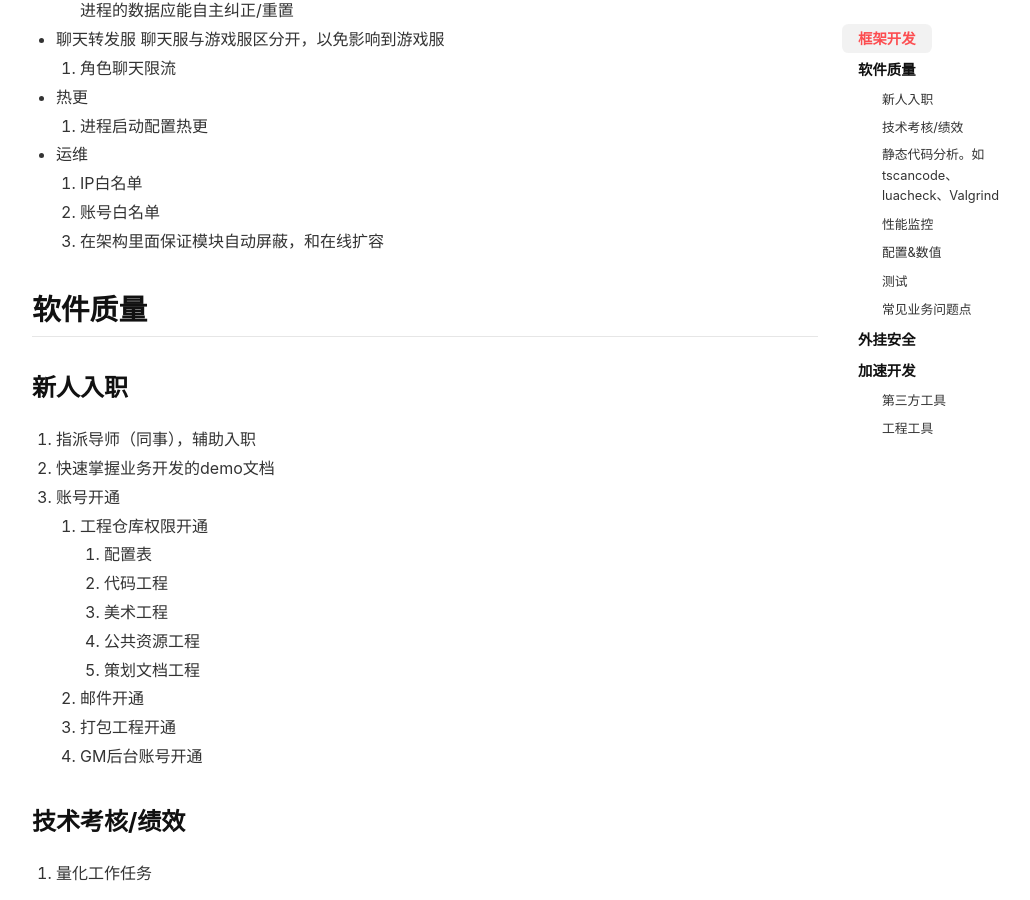
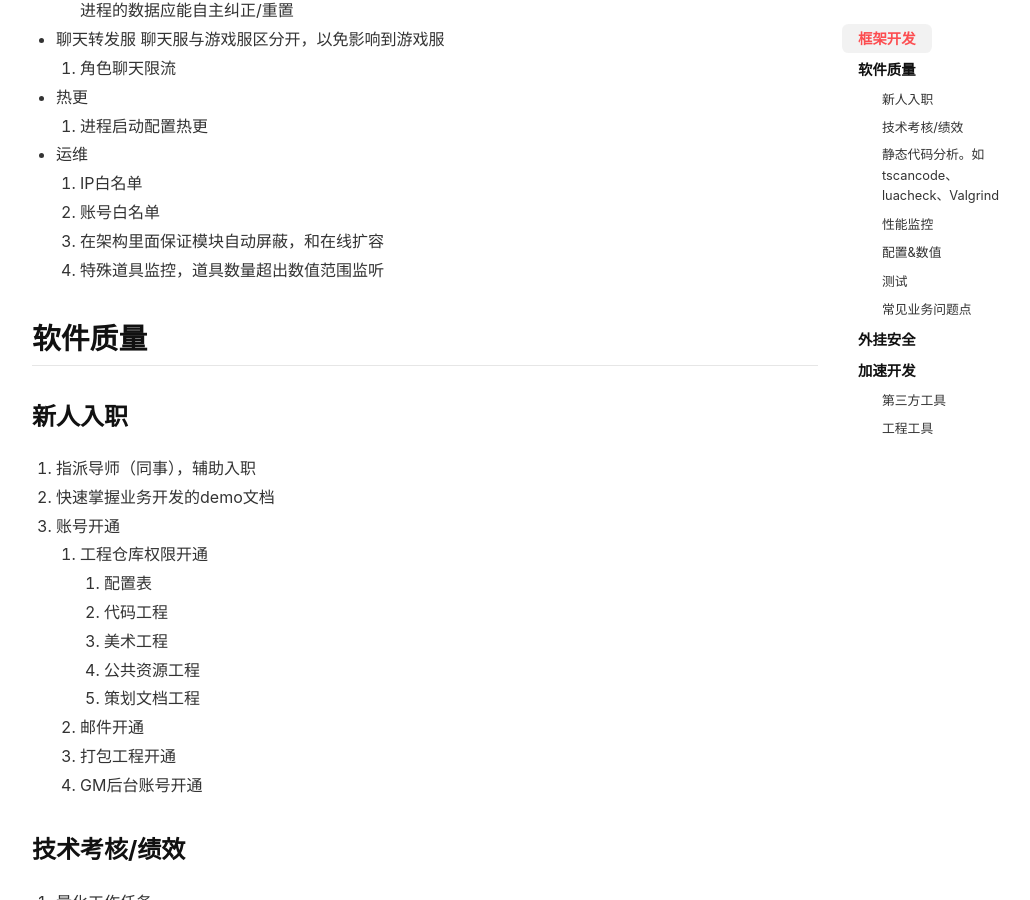
Before and after one commit to lizijie/lizijie.github.io, a Jekyll site: the page built from _posts/2021-10-10-游戏开发纲领.md, in a window 1280 px wide and 900 px high, scrolled down 4768 px. Shown: the whole window, without its empty margins (105-1135 px from the left). Built offline with Jekyll 4.4.1, drawn with Linux system fonts in a browser that asks for light colours; nearby versions of some CDN libraries; comment, search, counter and statistics services are not loaded.

Commit message:
update 2021-10-10-游戏开发纲领

```diff
--- a/_posts/2021-10-10-游戏开发纲领.md
+++ b/_posts/2021-10-10-游戏开发纲领.md
@@ -199,6 +199,7 @@ tags: 游戏开发
     1. IP白名单
     2. 账号白名单
     3. 在架构里面保证模块自动屏蔽，和在线扩容
+    4. 特殊道具监控，道具数量超出数值范围监听
 
 ## 软件质量
 
```
